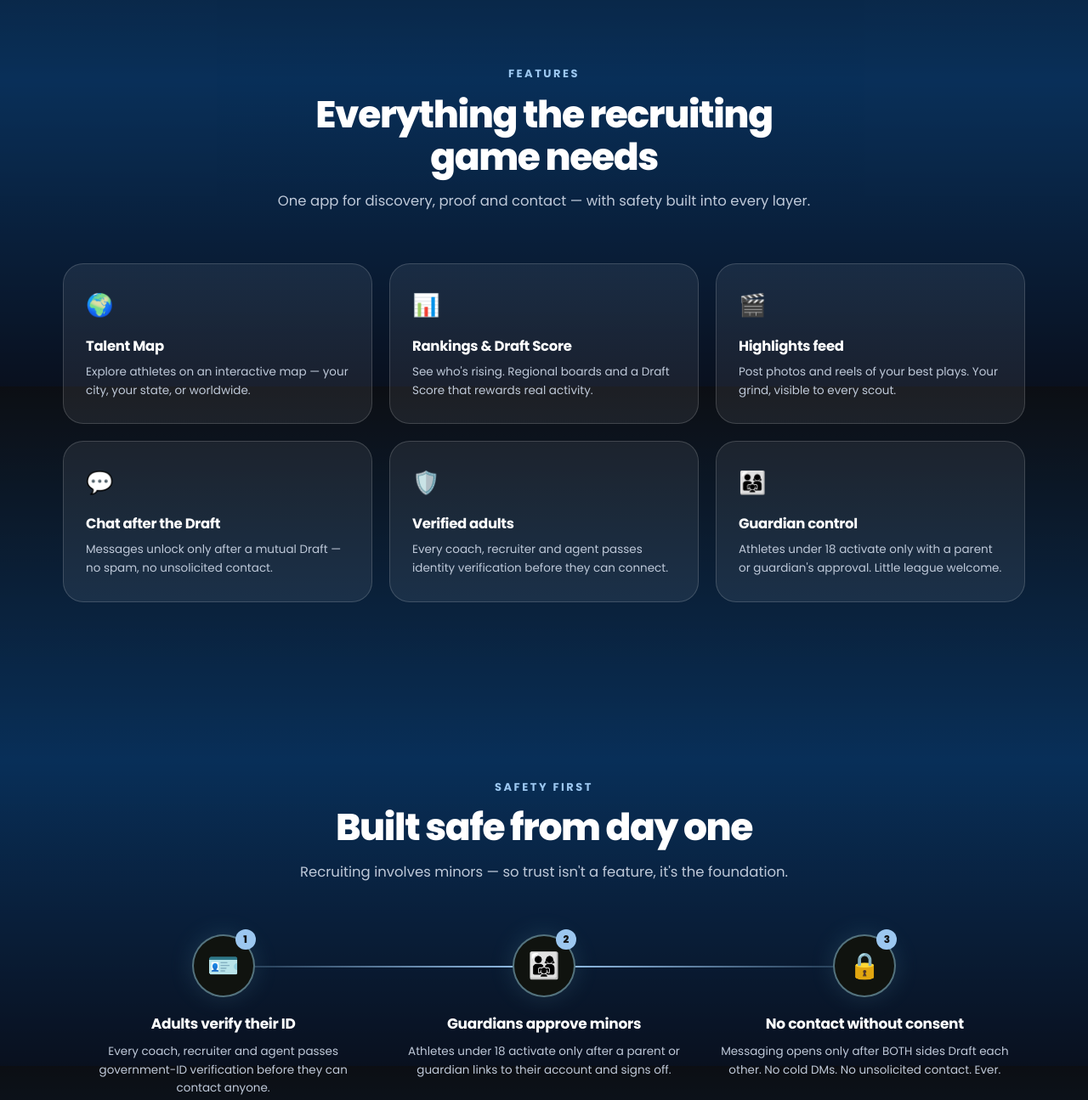
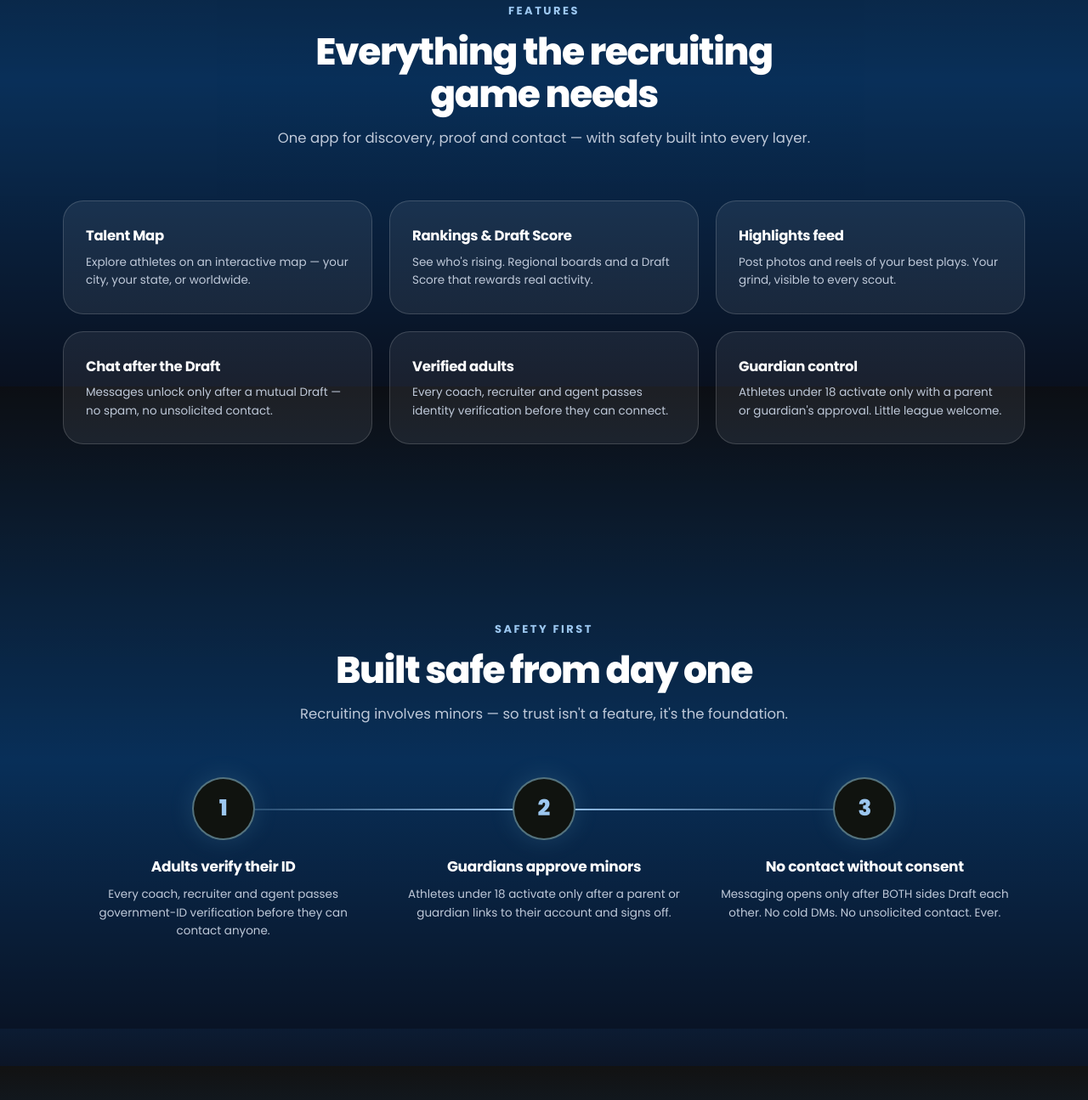
Before and after one commit to ProgixDev/getdraft, a website: page landing/index.html in a window 1280 px wide. Shown: the part 3545-4840 px from the top of the page at 85% size. Drawn offline with Linux system fonts and the light colour scheme.

Commit message:
chore(landing): emoji-free sections (source sync)

```diff
--- a/landing/index.html
+++ b/landing/index.html
@@ -499,6 +499,7 @@ footer{border-top:1px solid var(--line); padding:44px 0 40px; background:var(--b
   background:linear-gradient(90deg,rgba(151,211,237,.1),var(--green),rgba(151,211,237,.1));
 }
 .safe{position:relative; text-align:center; padding:0 18px}
+.safe .dot .dnum{font-size:26px; font-weight:800; color:var(--green)}
 .safe .dot{
   width:74px; height:74px; margin:0 auto 18px; border-radius:50%; font-size:30px;
   display:flex; align-items:center; justify-content:center; position:relative; z-index:1;
@@ -507,11 +508,6 @@ footer{border-top:1px solid var(--line); padding:44px 0 40px; background:var(--b
 }
 .safe h3{font-size:17px; font-weight:700; letter-spacing:-.3px; margin-bottom:8px}
 .safe p{font-size:13.5px; color:var(--muted)}
-.safe .num{
-  position:absolute; top:-8px; left:50%; margin-left:14px; z-index:2;
-  width:24px; height:24px; border-radius:50%; background:var(--green); color:#121212;
-  font-size:12px; font-weight:800; display:flex; align-items:center; justify-content:center;
-}
 
 /* FAQ */
 .faq{max-width:760px; margin:0 auto}
@@ -710,17 +706,17 @@ footer{border-top:1px solid var(--line); padding:44px 0 40px; background:var(--b
     </div>
     <div class="steps">
       <div class="step reveal">
-        <div class="num">01</div><div class="ico">🎽</div>
+        <div class="num">01</div>
         <h3>Build your profile</h3>
         <p>Your digital recruiting card: sport, position, stats, photos and highlight reels. Everything a scout needs, in one swipe.</p>
       </div>
       <div class="step reveal">
-        <div class="num">02</div><div class="ico">🔍</div>
+        <div class="num">02</div>
         <h3>Scout &amp; Draft</h3>
         <p>Browse athletes and recruiters near you or worldwide on the Talent Map. Pass freely — send a Draft when you mean it.</p>
       </div>
       <div class="step reveal">
-        <div class="num">03</div><div class="ico">🤝</div>
+        <div class="num">03</div>
         <h3>Match &amp; talk</h3>
         <p>When both sides Draft each other — <b style="color:var(--green)">It's a Draft!</b> Chat unlocks, and the conversation that changes your season begins.</p>
       </div>
@@ -789,12 +785,12 @@ footer{border-top:1px solid var(--line); padding:44px 0 40px; background:var(--b
       <p class="sec-sub">One app for discovery, proof and contact — with safety built into every layer.</p>
     </div>
     <div class="feats">
-      <div class="feat reveal"><span class="fi">🌍</span><h3>Talent Map</h3><p>Explore athletes on an interactive map — your city, your state, or worldwide.</p></div>
-      <div class="feat reveal"><span class="fi">📊</span><h3>Rankings &amp; Draft Score</h3><p>See who's rising. Regional boards and a Draft Score that rewards real activity.</p></div>
-      <div class="feat reveal"><span class="fi">🎬</span><h3>Highlights feed</h3><p>Post photos and reels of your best plays. Your grind, visible to every scout.</p></div>
-      <div class="feat reveal"><span class="fi">💬</span><h3>Chat after the Draft</h3><p>Messages unlock only after a mutual Draft — no spam, no unsolicited contact.</p></div>
-      <div class="feat reveal"><span class="fi">🛡️</span><h3>Verified adults</h3><p>Every coach, recruiter and agent passes identity verification before they can connect.</p></div>
-      <div class="feat reveal"><span class="fi">👨‍👩‍👧</span><h3>Guardian control</h3><p>Athletes under 18 activate only with a parent or guardian's approval. Little league welcome.</p></div>
+      <div class="feat reveal"><h3>Talent Map</h3><p>Explore athletes on an interactive map — your city, your state, or worldwide.</p></div>
+      <div class="feat reveal"><h3>Rankings &amp; Draft Score</h3><p>See who's rising. Regional boards and a Draft Score that rewards real activity.</p></div>
+      <div class="feat reveal"><h3>Highlights feed</h3><p>Post photos and reels of your best plays. Your grind, visible to every scout.</p></div>
+      <div class="feat reveal"><h3>Chat after the Draft</h3><p>Messages unlock only after a mutual Draft — no spam, no unsolicited contact.</p></div>
+      <div class="feat reveal"><h3>Verified adults</h3><p>Every coach, recruiter and agent passes identity verification before they can connect.</p></div>
+      <div class="feat reveal"><h3>Guardian control</h3><p>Athletes under 18 activate only with a parent or guardian's approval. Little league welcome.</p></div>
     </div>
   </div>
 </section>
@@ -809,17 +805,17 @@ footer{border-top:1px solid var(--line); padding:44px 0 40px; background:var(--b
     </div>
     <div class="safe-flow">
       <div class="safe reveal">
-        <div class="dot">🪪<span class="num">1</span></div>
+        <div class="dot"><span class="dnum">1</span></div>
         <h3>Adults verify their ID</h3>
         <p>Every coach, recruiter and agent passes government-ID verification before they can contact anyone.</p>
       </div>
       <div class="safe reveal">
-        <div class="dot">👨‍👩‍👧<span class="num">2</span></div>
+        <div class="dot"><span class="dnum">2</span></div>
         <h3>Guardians approve minors</h3>
         <p>Athletes under 18 activate only after a parent or guardian links to their account and signs off.</p>
       </div>
       <div class="safe reveal">
-        <div class="dot">🔒<span class="num">3</span></div>
+        <div class="dot"><span class="dnum">3</span></div>
         <h3>No contact without consent</h3>
         <p>Messaging opens only after BOTH sides Draft each other. No cold DMs. No unsolicited contact. Ever.</p>
       </div>
@@ -835,18 +831,15 @@ footer{border-top:1px solid var(--line); padding:44px 0 40px; background:var(--b
       <h2>Every side of the game</h2>
     </div>
     <div class="roles">
-      <div class="role reveal">
-        <span class="ri">🏃</span><h3>Athletes</h3>
+      <div class="role reveal"><h3>Athletes</h3>
         <p>Get seen by real coaches, recruiters and agents — from little league to college.</p>
         <ul><li>Profile with stats &amp; highlights</li><li>20 free Drafts every month</li><li>See who drafted you</li></ul>
       </div>
-      <div class="role reveal">
-        <span class="ri">📋</span><h3>Coaches &amp; Recruiters</h3>
+      <div class="role reveal"><h3>Coaches &amp; Recruiters</h3>
         <p>Scout verified talent, filtered by sport, position, class and location.</p>
         <ul><li>Unlimited passing, precise Drafts</li><li>Talent Map &amp; rankings</li><li>Direct chat after a match</li></ul>
       </div>
-      <div class="role reveal">
-        <span class="ri">🛡️</span><h3>Parents</h3>
+      <div class="role reveal"><h3>Parents</h3>
         <p>Manage and protect your young athlete's recruiting journey from day one.</p>
         <ul><li>Approve your child's account</li><li>See who's scouting them</li><li>Oversee every conversation</li></ul>
       </div>
```
